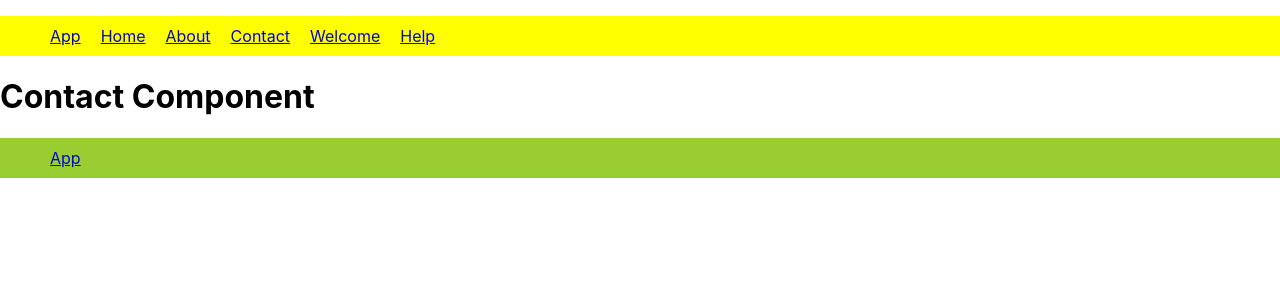
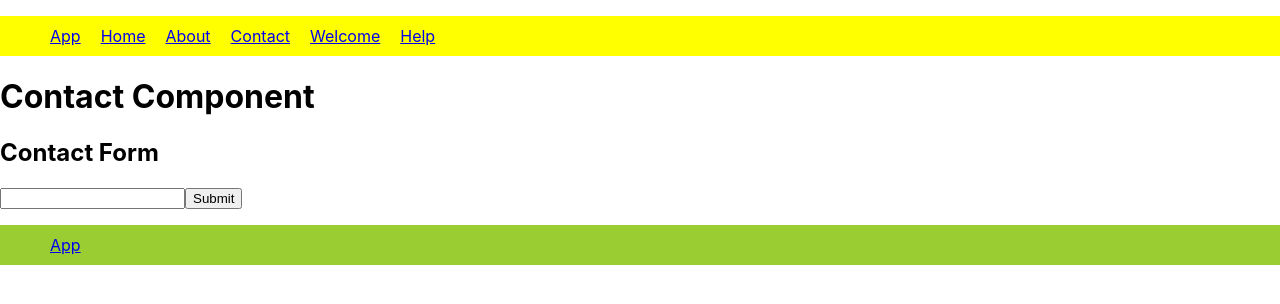
Before and after one commit to Ashishkvs/React-Project, a React (Create React App) app: page /contact in a window 1280 px wide. Shown: the top 304 px of the page. Built offline with nearby package versions, Linux system fonts and the light colour scheme.

Commit message:
added form

```diff
--- /dev/null
+++ b/src/form/ContactForm.js
@@ -0,0 +1,14 @@
+export function ContactForm(){
+    function search(formData) {
+        console.log(formData);
+
+    }
+    return<>
+    <h2>Contact Form</h2>
+    <form action={search}>
+
+        <input name="query"/>
+        <button type="submit">Submit </button>
+    </form>
+    </>
+}
--- a/src/page/Contact.js
+++ b/src/page/Contact.js
@@ -1,5 +1,9 @@
+import { ContactForm } from "../form/ContactForm";
+
 export function Contact() {
     return (<>
         <h1>Contact Component</h1>
+
+        <ContactForm/>
     </>)
 }
```
